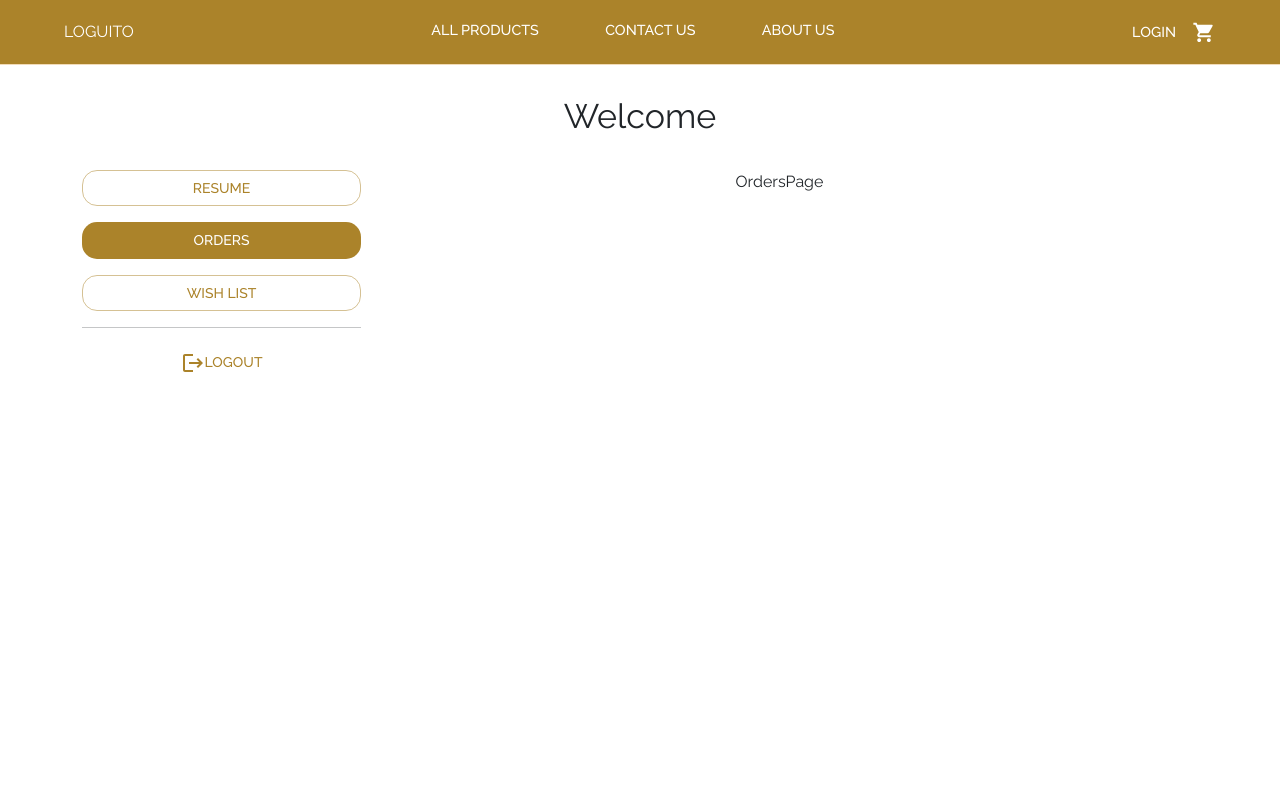
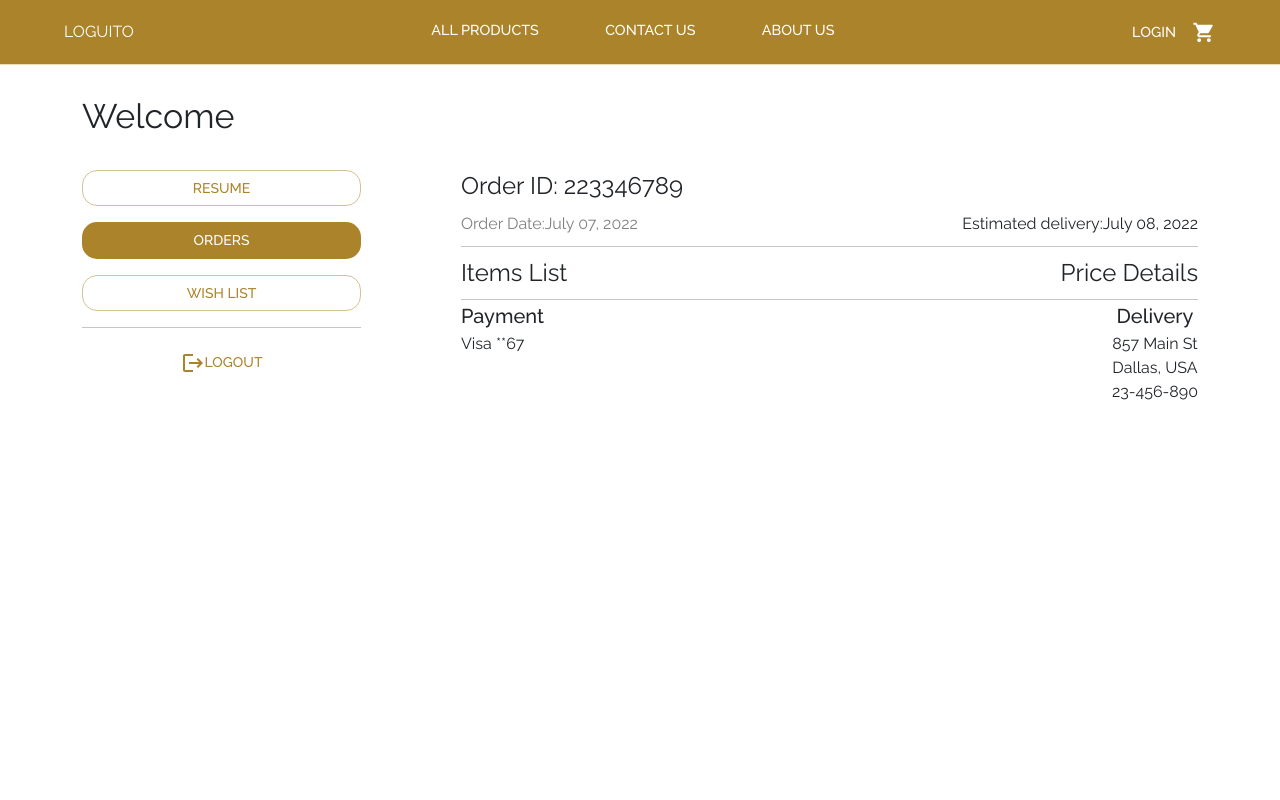
Before and after one commit to RodrigoRabellino/e-commerce-front, a React (Create React App) app: page /userPage in a window 1280 px wide. Both pictures are taken after a click on the button "ORDERS". Shown: the top 800 px of the page. Built offline with nearby package versions, Linux system fonts and the light colour scheme; no server answers.

Commit message:
order view

```diff
--- a/src/components/userPage/UserPage.jsx
+++ b/src/components/userPage/UserPage.jsx
@@ -60,7 +60,9 @@ const UserPage = () => {
     >
       <Container sx={{ display: "flex" }}>
         <Box>
-          <Typography variant="h4">Welcome {user.firstName} </Typography>
+          <Typography variant="h4" display="flex">
+            Welcome {user.firstName}{" "}
+          </Typography>
         </Box>
         <Box display="flex" marginTop="2rem">
           <Box width="25%" height="100%">
@@ -110,7 +112,46 @@ export const ResumePage = ({ user }) => {
   );
 };
 export const OrdersPage = () => {
-  return <div>OrdersPage</div>;
+  return (
+    <>
+      <Box sx={{ textAlign: "left", pl: "100px" }}>
+        <Typography variant="h5">Order ID: 223346789</Typography>
+        <Box sx={{ display: "flex", justifyContent: "space-between" }}>
+          <Typography color="grey" pt="10px">
+            Order Date:July 07, 2022
+          </Typography>
+          <Typography pt="10px" pb="10px" color="">
+            Estimated delivery:July 08, 2022
+          </Typography>
+        </Box>
+      </Box>
+      <Divider sx={{ ml: "100px" }} />
+      <Box display="flex" justifyContent="space-between" pt="10px" pb="10px">
+        <Typography variant="h5" textAlign="left" pl="100px">
+          Items List
+        </Typography>
+        <Typography variant="h5">Price Details </Typography>
+      </Box>
+
+      <Divider sx={{ ml: "100px" }} />
+      <Box display="flex" justifyContent="space-between" flexDirection="row">
+        <Box display="flex" flexDirection="column">
+          <Typography variant="h6" textAlign="left" pl="100px">
+            Payment
+          </Typography>
+          <Typography textAlign="left" pl="100px">
+            Visa **67
+          </Typography>
+        </Box>
+        <Box display="flex" alignSelf="flex-end" flexDirection="column">
+          <Typography variant="h6">Delivery</Typography>
+          <Typography> 857 Main St</Typography>
+          <Typography>Dallas, USA</Typography>
+          <Typography>23-456-890</Typography>
+        </Box>
+      </Box>
+    </>
+  );
 };
 export const WishListPage = () => {
   return (
```
